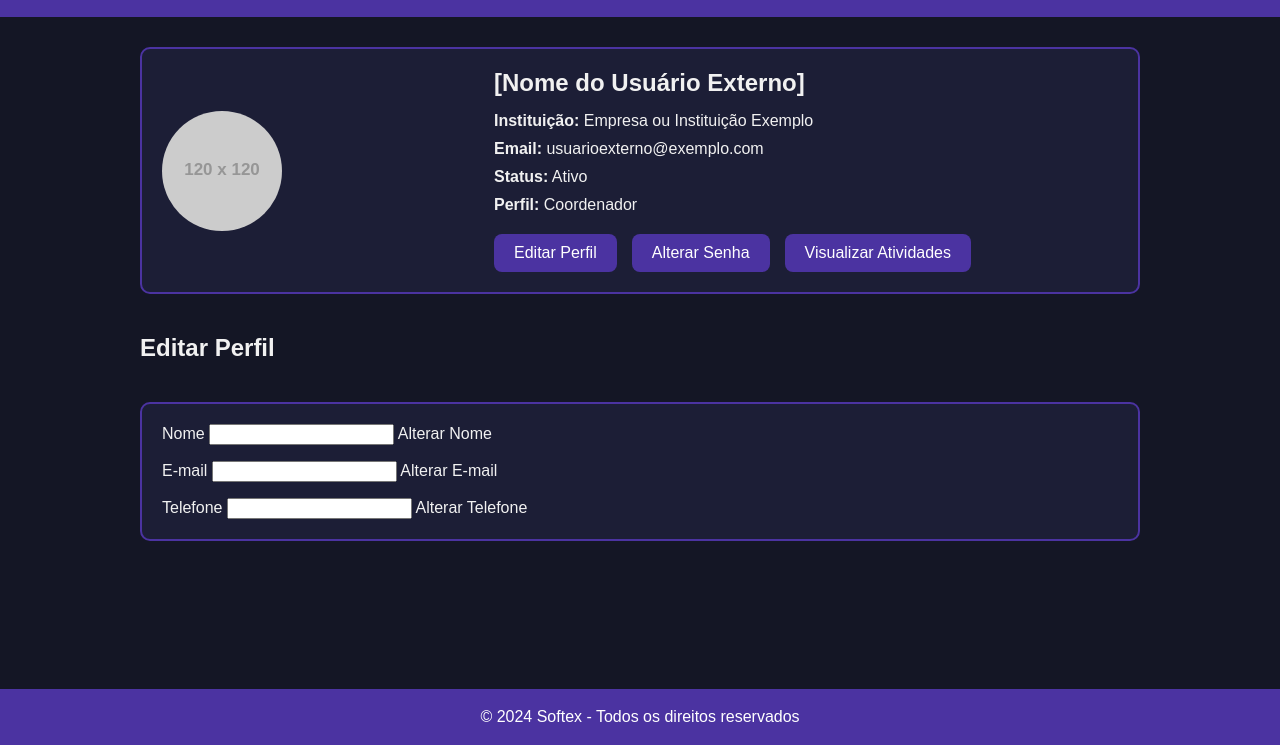
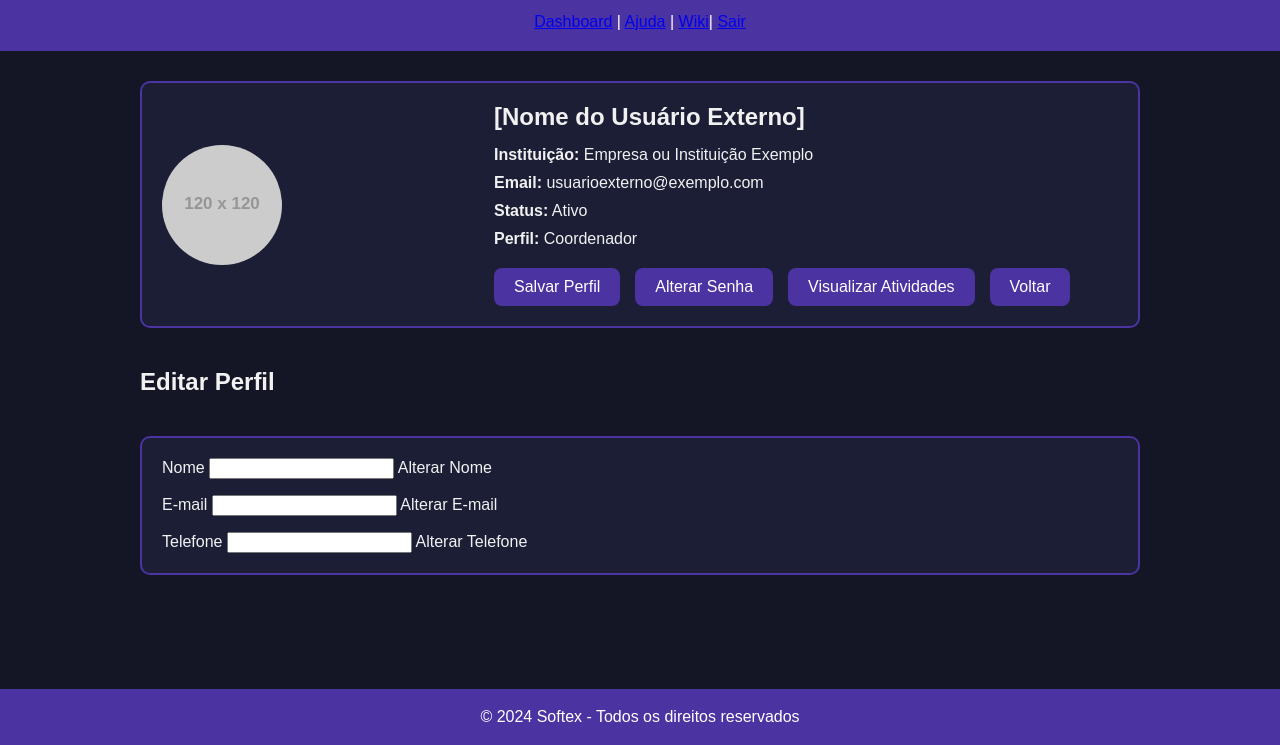
Before and after one commit to raphaelsoftex/gtic-prototipo, a plain HTML site: page perfil_edit_usuario.html in a window 1280 px wide. Shown: the part 55-800 px from the top of the page. Drawn offline with Linux system fonts and the light colour scheme; placeholder pictures from the web are drawn by us.

Commit message:
Ajuste na página Perfil

```diff
--- a/perfil_edit_usuario.html
+++ b/perfil_edit_usuario.html
@@ -131,6 +131,13 @@
 
 <header>
     <h1>Perfil do Usuário Externo</h1>
+    <nav>
+        <P></P>
+        <a href="dashboard.html">Dashboard</a> |
+        <a href="ajuda.html">Ajuda</a> |
+        <a href="#">Wiki</a>|
+        <a href="index.html">Sair</a>
+    </nav>
 </header>
 
 <div class="container">
@@ -150,9 +157,10 @@
 
             <!-- Ações do perfil -->
             <div class="profile-actions">
-                <a href="#">Editar Perfil</a>
-                <a href="#">Alterar Senha</a>
-                <a href="#">Visualizar Atividades</a>
+                <a href="Perfil.html">Salvar Perfil</a>
+                <a href="perfil_senha.html">Alterar Senha</a>
+                <a href="Perfil.html">Visualizar Atividades</a>
+                <a href="Perfil.html">Voltar</a>
             </div>
         </div>
     </div>
```
